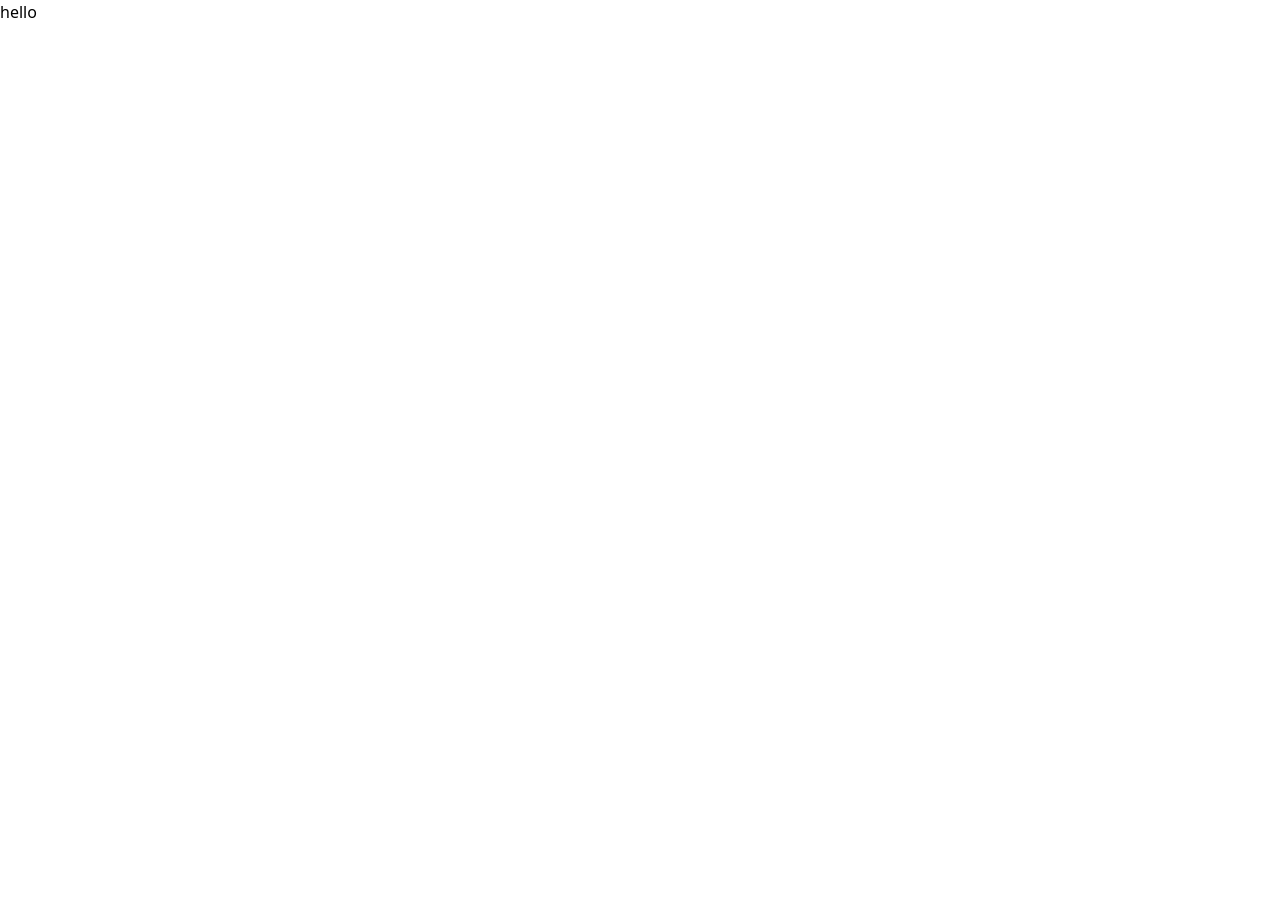
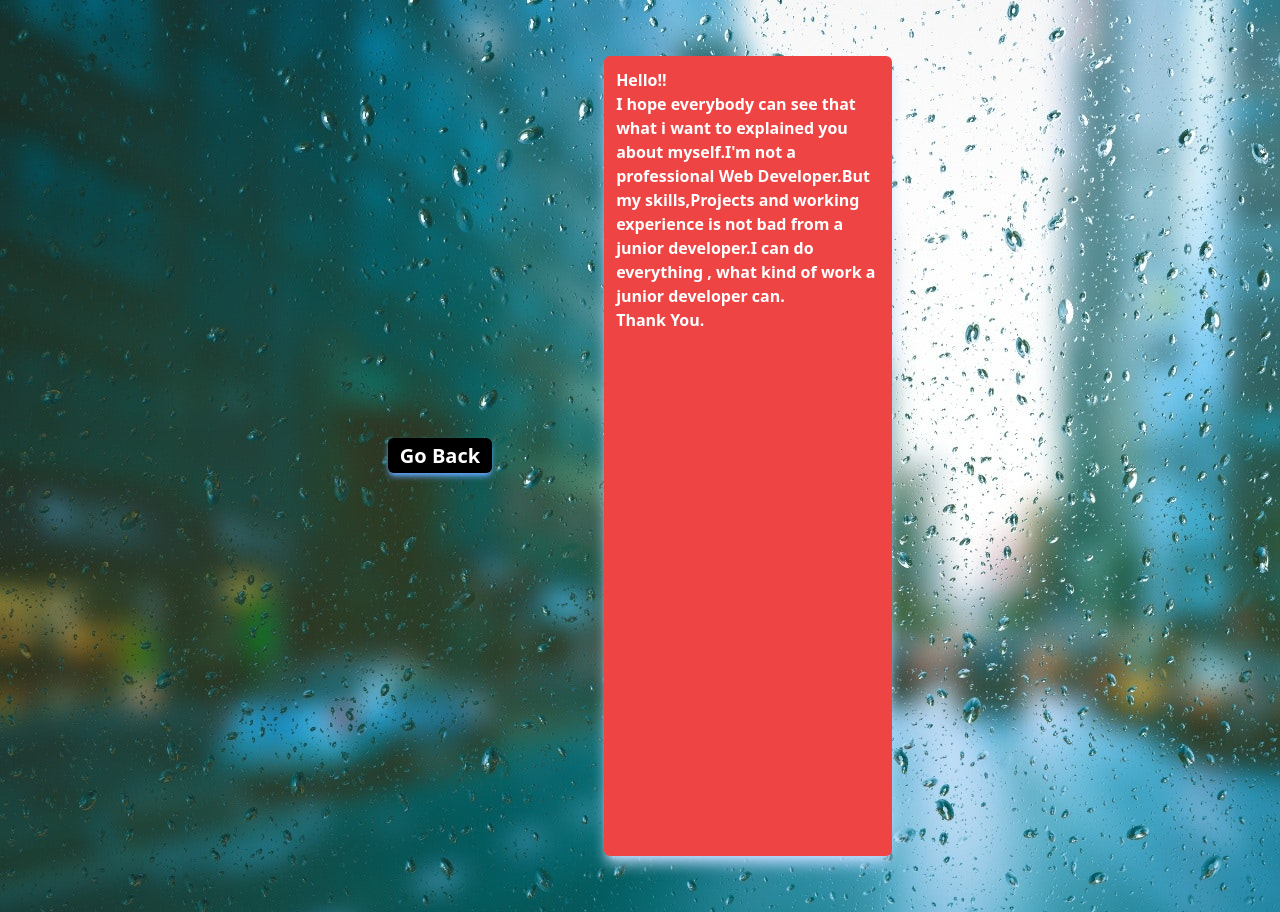
Before and after one commit to mominulRidoy5/Responsive-Protfolio, a website: page helpSP.html in a window 1280 px wide. Before the commit the page ends 800 px from the top, so only its background shows below. Drawn offline with nearby package versions, Linux system fonts and the light colour scheme; files that its build step writes are made by us from their sources.

Commit message:
final touch

```diff
--- a/helpPage.html
+++ b/helpPage.html
@@ -14,10 +14,11 @@
     <div class="cursor-pointer lg:items-center lg:justify-center block lg:flex">
 
 <div class="m-14">
-    <a class= "bg-black hover:text-lg text-white p-1 rounded-md shadow-md shadow-blue-400 ps-3 pe-3 text-xl font-bold" href="index.html">Go Back</a>
+    <a class= "bg-black hover:text-lg text-white p-1 rounded-md shadow-md shadow-blue-400 ps-3 pe-3 text-xl font-bold" href="aboutPage.html">Go Back</a>
 </div>
   <div class= "text-white font-bold m-14 p-3  lg:h-screen lg:w-72 bg-orange-300 shadow-blue-200 shadow-lg rounded-md">
-  <h1>Hi,<br> I'm Mominul Islam Hridoy.If you need any kind of help or information about me, Please click here. <span><a class="underline text-blue-600" href="helpSP.html">Click</a></span> <br> <span style="background-color: blueviolet; margin-top:; padding: 2px; border-radius: 5px;">Thanks for visiting.</span></h1>
+  <h1>Hi,<br> I'm Mominul Islam Hridoy.If you need any kind of help or information about me, Please click here. <span><a class="underline text-blue-600" href="helpSP.html">Click</a></span> <br> </h1>
+  <h1 class="mt-4 bg-purple-400 rounded-md inline-block p-1">Thanks for visiting.</h1>
   </div>
 
 
--- a/helpSP.html
+++ b/helpSP.html
@@ -11,7 +11,19 @@
         <link rel="stylesheet" href="https://fonts.googleapis.com/css2?family=Material+Symbols+Outlined:opsz,wght,FILL,GRAD@24,400,0,0" />
 
 </head>
-<body>
-    <h1>hello</h1>
+<body background="./assets/helpSBG.jpg">
+    <div class="cursor-pointer lg:items-center lg:justify-center block lg:flex">
+
+        <div class="m-14">
+            <a class= "bg-black hover:text-lg text-white p-1 rounded-md shadow-md shadow-blue-400 ps-3 pe-3 text-xl font-bold" href="index.html">Go Back</a>
+        </div>
+          <div class= "text-white font-bold m-14 p-3  lg:h-screen lg:w-72 bg-red-500 shadow-blue-200 shadow-lg rounded-md">
+         <h1>Hello!! <br>I hope everybody can see that what i want to explained you about myself.I'm not a professional Web Developer.But my skills,Projects and working experience is not bad from a junior developer.I can do everything , what kind of work a junior developer can. <br> Thank You.</h1>
+          </div>
+
+
+
+        </div>
+
 </body>
 </html>
```
Also changed, not shown: assets/ayesha.jpg (added), assets/helpSBG.jpg (added), assets/snap3White.png (added).
